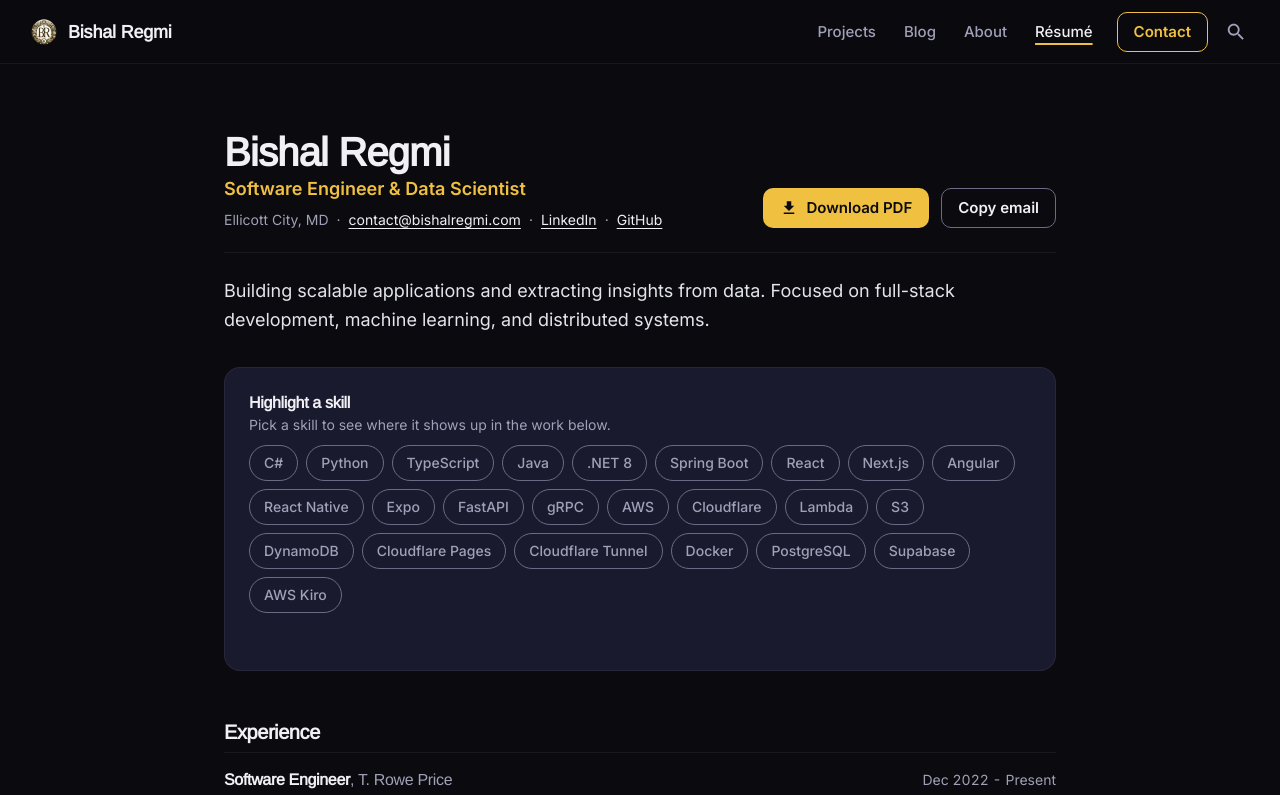
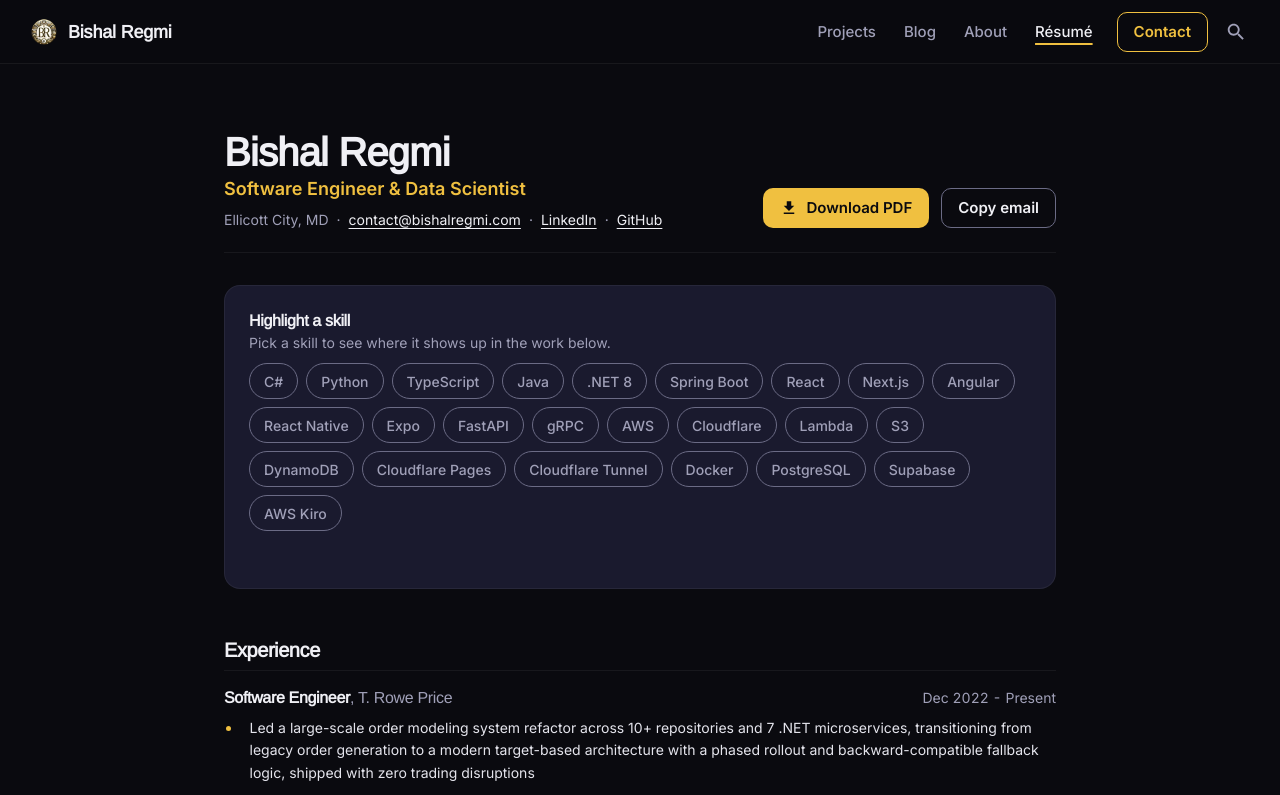
Before and after one commit to regmibishal1/ResearchPortfolio-UI, an Angular app: page /resume in a window 1280 px wide. Shown: the top 795 px of the page. Built offline with nearby package versions, Linux system fonts and the light colour scheme; a web font is replaced by a local one.

Commit message:
Drop the summary paragraph from the resume

```diff
--- a/scripts/generate-resume-pdf.mjs
+++ b/scripts/generate-resume-pdf.mjs
@@ -9,7 +9,7 @@ import PDFDocument from 'pdfkit'
 import { loadData, root } from './lib/load-data.mjs'
 
 const SITE = 'https://bishalregmi.com'
-const { CONTACT, SUMMARY, EXPERIENCE, EDUCATION, CERTIFICATIONS, RESUME_PDF } =
+const { CONTACT, EXPERIENCE, EDUCATION, CERTIFICATIONS, RESUME_PDF } =
   await loadData('src/app/data/resume.ts')
 const { SKILL_CATEGORIES } = await loadData('src/app/data/skills.ts')
 const { PROJECTS } = await loadData('src/app/data/projects.ts')
@@ -71,8 +71,7 @@ const contactBits = [
   CONTACT.site,
 ]
 doc.text(contactBits.join('  |  '))
-doc.moveDown(0.5)
-doc.fontSize(9).text(SUMMARY, { width })
+doc.moveDown(0.2)
 
 section('Experience')
 for (const job of EXPERIENCE) {
--- a/src/app/data/resume.ts
+++ b/src/app/data/resume.ts
@@ -71,7 +71,7 @@ export const CERTIFICATIONS: Certification[] = [
   { name: 'AWS Certified Solutions Architect', issuer: 'Amazon Web Services' },
 ]
 
-/** One line under the name, shared with the Home hero. */
+/** The line under the name on the Home hero. */
 export const SUMMARY =
   'Building scalable applications and extracting insights from data. Focused on full-stack development, machine learning, and distributed systems.'
 
--- a/src/app/pages/resume/resume.component.html
+++ b/src/app/pages/resume/resume.component.html
@@ -33,8 +33,6 @@
       <app-copy-email />
     </div>
   </header>
-
-  <p class="resume-summary">{{ summary }}</p>
 
   <!-- ===== Skill filter ===== -->
   <section class="skill-filter" aria-labelledby="filter-title">
--- a/src/app/pages/resume/resume.component.scss
+++ b/src/app/pages/resume/resume.component.scss
@@ -66,14 +66,6 @@
     width: 18px;
     height: 18px;
   }
-}
-
-.resume-summary {
-  max-width: 70ch;
-  margin: var(--space-5) 0 0;
-  color: var(--text-body);
-  font-size: var(--fs-lead);
-  line-height: var(--lh-body);
 }
 
 // ===== Skill filter =====
@@ -294,7 +286,6 @@
   .resume-name,
   .resume-h2,
   .entry-title,
-  .resume-summary,
   .entry-points,
   .entry-text,
   .skill-row dt,
--- a/src/app/pages/resume/resume.component.ts
+++ b/src/app/pages/resume/resume.component.ts
@@ -1,14 +1,7 @@
 import { Component, ChangeDetectionStrategy, inject } from '@angular/core'
 import { RouterModule } from '@angular/router'
 import { SeoService } from '../../services/seo.service'
-import {
-  CERTIFICATIONS,
-  CONTACT,
-  EDUCATION,
-  EXPERIENCE,
-  RESUME_PDF,
-  SUMMARY,
-} from '../../data/resume'
+import { CERTIFICATIONS, CONTACT, EDUCATION, EXPERIENCE, RESUME_PDF } from '../../data/resume'
 import { SKILL_CATEGORIES } from '../../data/skills'
 import { PROJECTS, Project } from '../../data/projects'
 import { IconComponent } from '../../shared/icon/icon.component'
@@ -39,7 +32,6 @@ function mentions(text: string, skill: string): boolean {
 })
 export class ResumeComponent {
   readonly contact = CONTACT
-  readonly summary = SUMMARY
   readonly experience = EXPERIENCE
   readonly education = EDUCATION
   readonly certifications = CERTIFICATIONS
```
